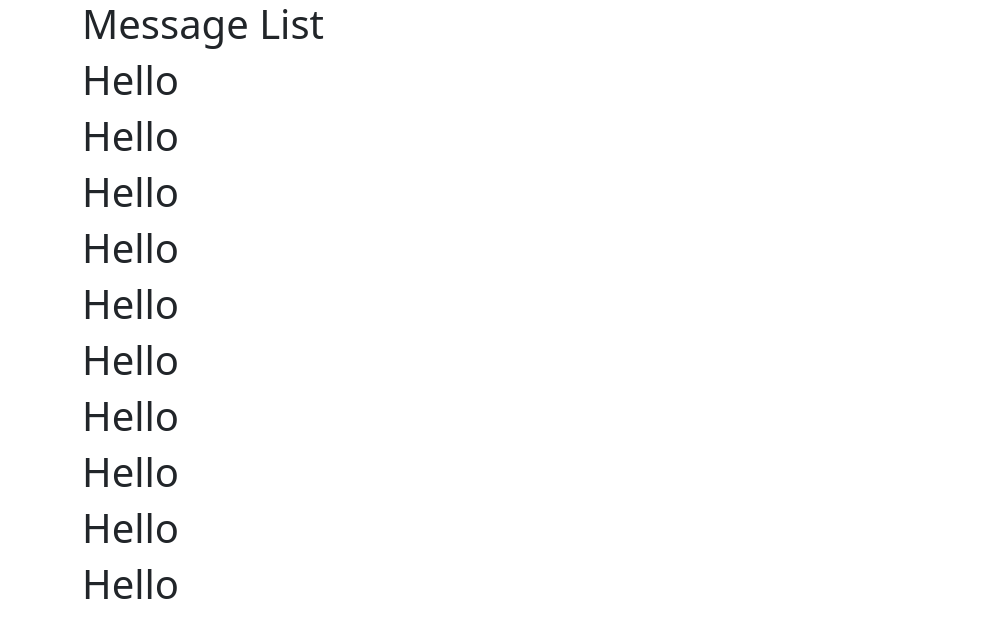
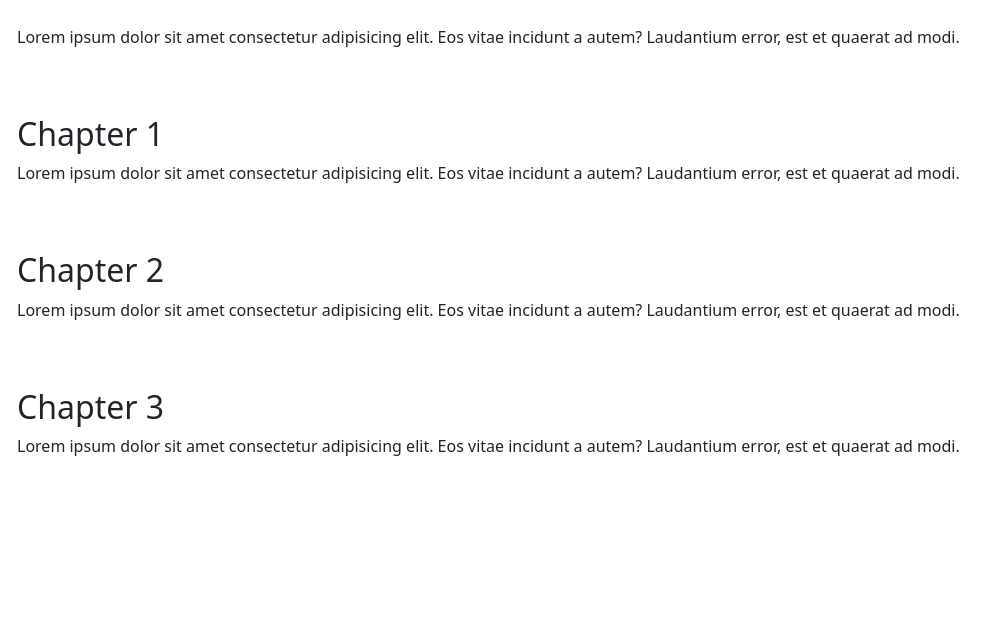
Before and after one commit to mohit24raut/fourth-react-app, a React (Create React App) app: page / in a window 1280 px wide. Shown: the top 638 px of the page, without its empty margins (0-1004 px from the left). Built offline with nearby package versions, Linux system fonts and the light colour scheme.

Commit message:
Use of Props

```diff
--- a/src/App.js
+++ b/src/App.js
@@ -1,6 +1,35 @@
 import "bootstrap/dist/css/bootstrap.css";
 import {useState} from "react";
 
+
+function App()
+{
+  return(
+    <>
+      <Para />
+      <Para title="Chapter 1"/>
+      <Para title="Chapter 2" para="Chal Chalare"/>
+      <Para  title="Chapter 3"/>
+    </>
+  )
+}
+
+function Para(props)
+/** or function Para({title, para})  */
+{
+  return(
+    <>
+      <div className="alert">
+        <h2>{props.title}</h2>
+        <p>
+          Lorem ipsum dolor sit amet consectetur adipisicing elit. Eos vitae incidunt a autem? Laudantium error, est et quaerat ad modi.
+        </p>
+      </div>
+    </>
+  )
+}
+export default App;
+/*
 function App()
 {
   return(
@@ -32,7 +61,7 @@
   )
 }
 export default App;
-/*
+
 
 Like to msg
 
```
